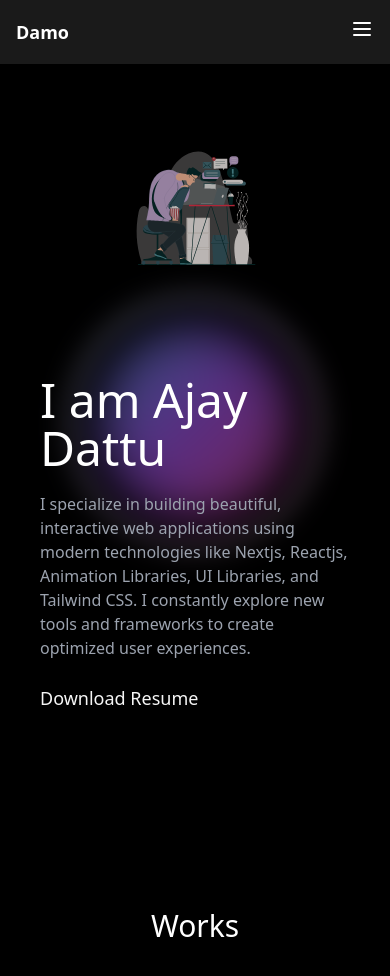
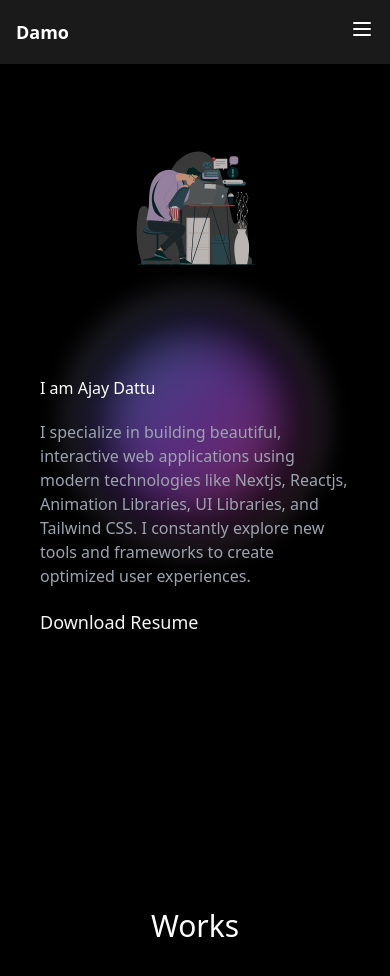
Before and after one commit to Gdk-45/Portfolio, a React (Vite) app: page /MainPage in a window 390 px wide. Shown: the top 976 px of the page. Built offline with nearby package versions, Linux system fonts and the light colour scheme.

Commit message:
#layout Error

```diff
--- a/src/Pages/MainPage.jsx
+++ b/src/Pages/MainPage.jsx
@@ -159,9 +159,9 @@ function Home() {
             />
           </div>
           <div className="flex flex-col w-full align-middle items-center justify-center gap-5 p-10" data-aos="fade-right">
-            <div className="text-left w-full text-5xl font-light text-white mx-auto">I am Ajay Dattu</div>
             <div className="text-base w-full text-left sm:text-lg md:text-xl lg:text-2xl font-light text-gray-400 max-w-3xl mx-auto">
-              <p className="flex flex-col">
+              <div className="flex flex-col gap-5">
+                <p className="text-left w-full md:text-3x lg:text-5xl font-light text-white mx-auto">I am Ajay Dattu</p>
                 <p>I specialize in building beautiful, interactive web applications using modern
                 technologies like Nextjs, Reactjs, Animation Libraries, UI Libraries, and Tailwind
                 CSS. I constantly explore new tools and frameworks to create optimized user
@@ -169,11 +169,11 @@ function Home() {
                 </p>
                 <a
                 href="https://drive.google.com/file/d/19_1CEIwt8tDtM3fTVHtiYMXePjqXLmhz/view?usp=sharing"
-                className="mt-6 text-lg sm:text-xl md:text-2xl lg:text-3xl text-neutral-100 cursor-pointer hover:underline"
+                className="text-lg sm:text-xl md:text-2xl lg:text-3xl text-neutral-100 cursor-pointer hover:underline"
               >
                 Download Resume
               </a>
-              </p>
+              </div>
 
             </div>
           </div>
```
